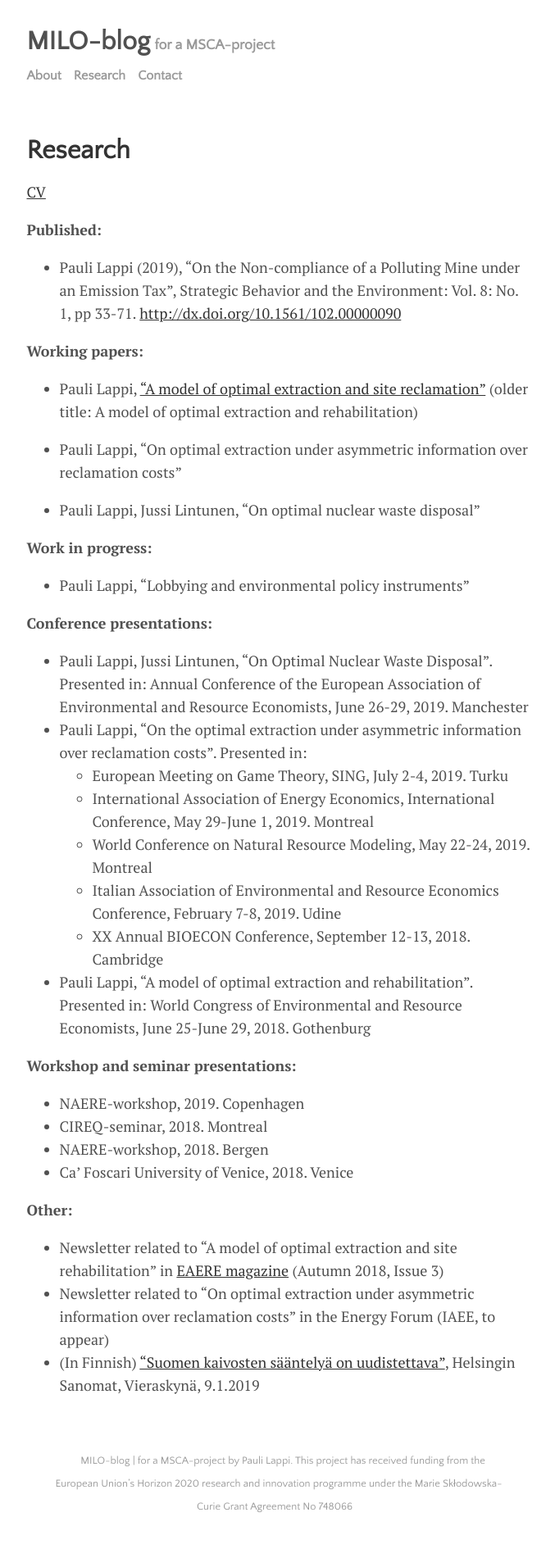
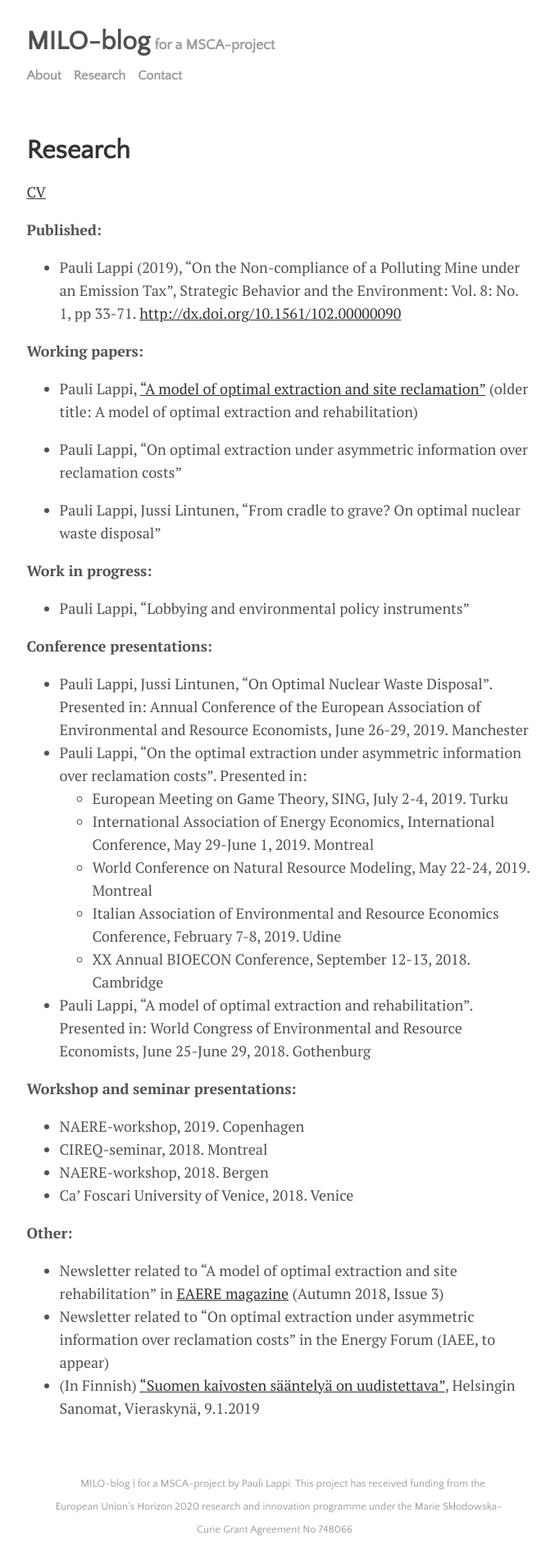
Before and after one commit to plappi/Milo, a Jekyll site: the page built from menu/research.md, in a window 1280 px wide. Shown: the whole page at 82% size, without its empty margins (300-977 px from the left). Built offline with Jekyll 4.4.1, drawn with Linux system fonts in a browser that asks for light colours; nearby versions of some CDN libraries; before the commit the page ends 1884 px from its top, so only the background shows below that.

Commit message:
Update research.md

```diff
--- a/menu/research.md
+++ b/menu/research.md
@@ -15,7 +15,7 @@ title: Research
 
 * Pauli Lappi, "On optimal extraction under asymmetric information over reclamation costs"
 
-* Pauli Lappi, Jussi Lintunen, "On optimal nuclear waste disposal"
+* Pauli Lappi, Jussi Lintunen, "From cradle to grave? On optimal nuclear waste disposal"
 
 **Work in progress:**
 
```
